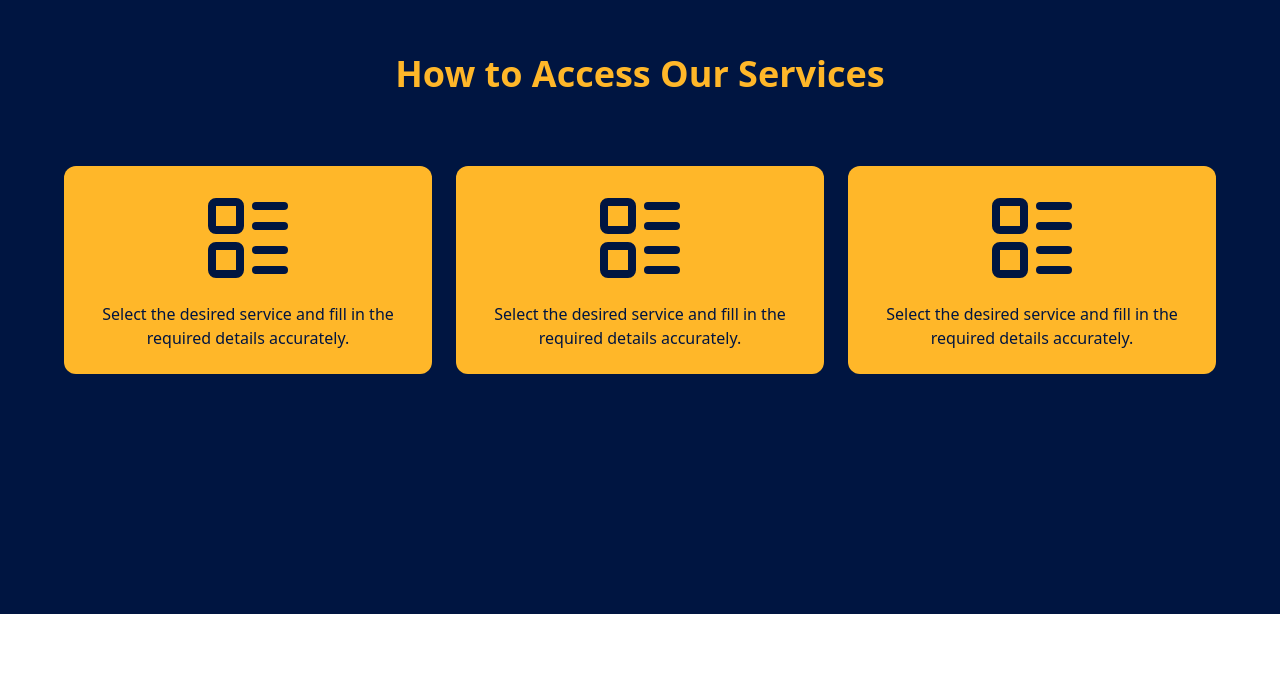
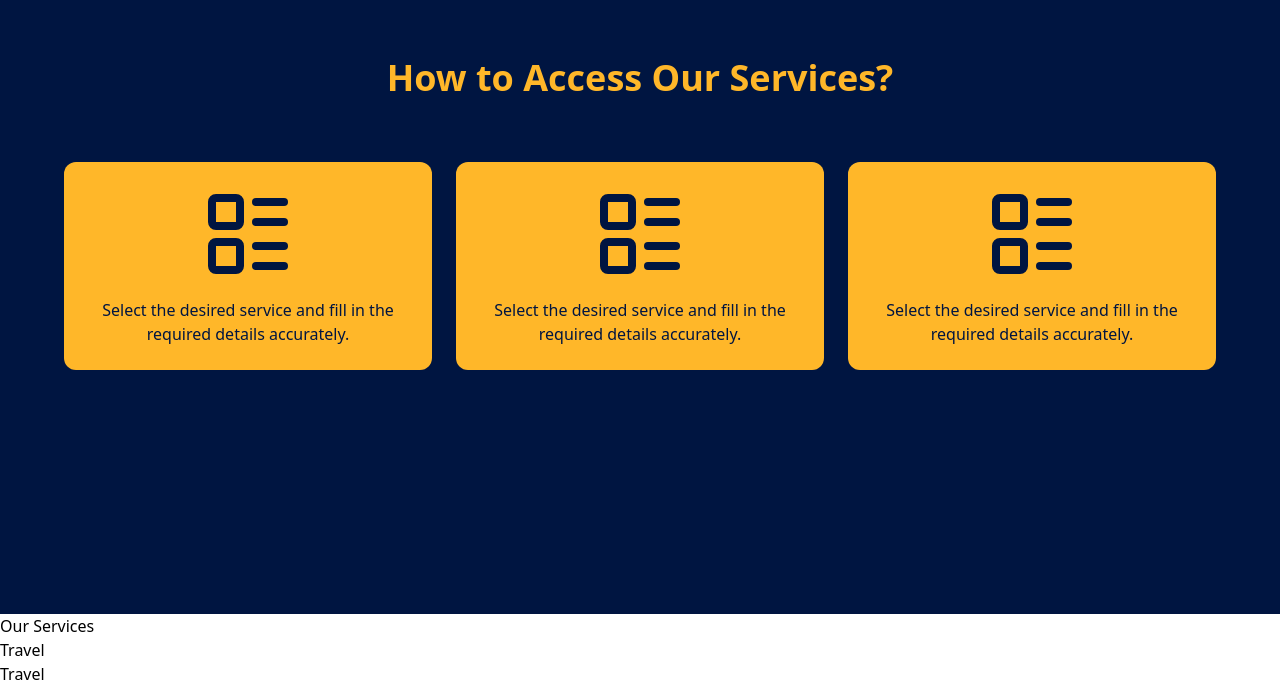
Before and after one commit to llatifah99/web-travel, a React (Vite) app: page / in a window 1280 px wide. Shown: the part 1786-2472 px from the top of the page. Before the commit the page ends 2400 px from the top, so only its background shows below. Built offline with nearby package versions, Linux system fonts and the light colour scheme.

Commit message:
make new component and page for our services 2

```diff
--- a/src/App.jsx
+++ b/src/App.jsx
@@ -2,6 +2,7 @@ import { useState } from "react";
 import { Menu, X, HandHeart, Zap } from "lucide-react";
 import WhyChooseUs from "./page/WhyChooseUs";
 import HowToAccess from "./page/HowToAccess";
+import OurServices from "./page/OurServices";
 
 function App() {
   const [isOpen, setIsOpen] = useState(false);
@@ -103,6 +104,7 @@ function App() {
       {/* Konten tambahan */}
       <WhyChooseUs />
       <HowToAccess />
+      <OurServices />
     </>
   );
 }
--- a/src/components/CardServices.jsx
+++ b/src/components/CardServices.jsx
@@ -1,4 +1,11 @@
-const CardServices = () => {
-  return <></>;
+const CardServices = ({ items }) => {
+  console.log("ini our services:", items);
+  return (
+    <>
+      {items.map((item) => (
+        <div key={item.id}>{item.text}</div>
+      ))}
+    </>
+  );
 };
 export default CardServices;
--- a/src/page/HowToAccess.jsx
+++ b/src/page/HowToAccess.jsx
@@ -29,10 +29,11 @@ const HowToAccess = () => {
         items-center
         text-left
         px-6
-        md:px-16"
+        md:px-16
+        py-16"
       >
-        <h1 className="pb-10 text-4xl font-bold text-yellow-FFB729 text-center">
-          How to Access Our Services
+        <h1 className="mb-8 text-4xl font-bold text-yellow-FFB729 text-center">
+          How to Access Our Services?
         </h1>
         <CardHowToAccess items={items} />
       </div>
--- a/src/page/OurServices.jsx
+++ b/src/page/OurServices.jsx
@@ -1,8 +1,14 @@
 import CardServices from "../components/CardServices";
 const OurServices = () => {
-  items = [
+  const items = [
     {
       id: 1,
+      imageLink:
+        "https://images.unsplash.com/photo-1619467416348-6a782839e95f?q=80&w=1470&auto=format&fit=crop&ixlib=rb-4.1.0&ixid=M3wxMjA3fDB8MHxwaG90by1wYWdlfHx8fGVufDB8fHx8fA%3D%3D",
+      text: "Travel",
+    },
+    {
+      id: 2,
       imageLink:
         "https://images.unsplash.com/photo-1619467416348-6a782839e95f?q=80&w=1470&auto=format&fit=crop&ixlib=rb-4.1.0&ixid=M3wxMjA3fDB8MHxwaG90by1wYWdlfHx8fGVufDB8fHx8fA%3D%3D",
       text: "Travel",
@@ -11,9 +17,7 @@ const OurServices = () => {
   return (
     <>
       <h1>Our Services</h1>
-      <div>
-        <CardServices />
-      </div>
+      <CardServices items={items} />
     </>
   );
 };
```
